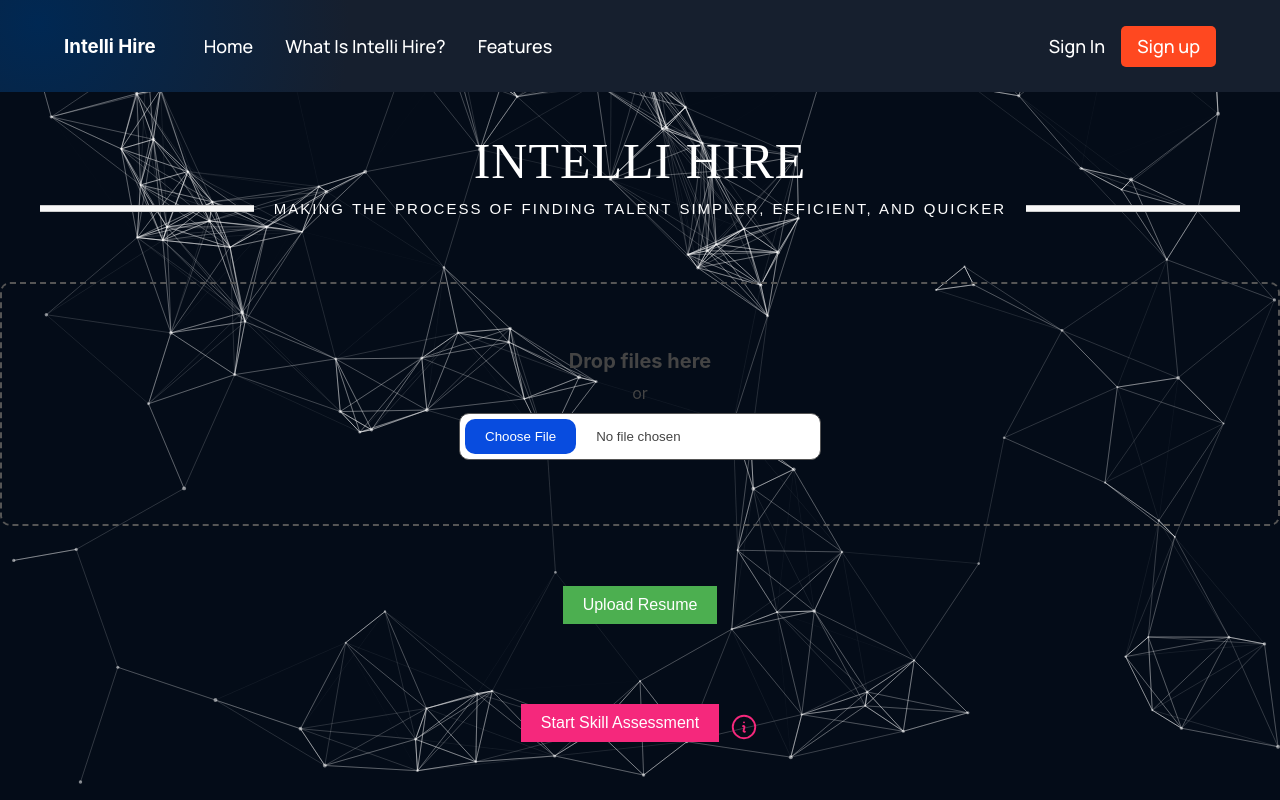
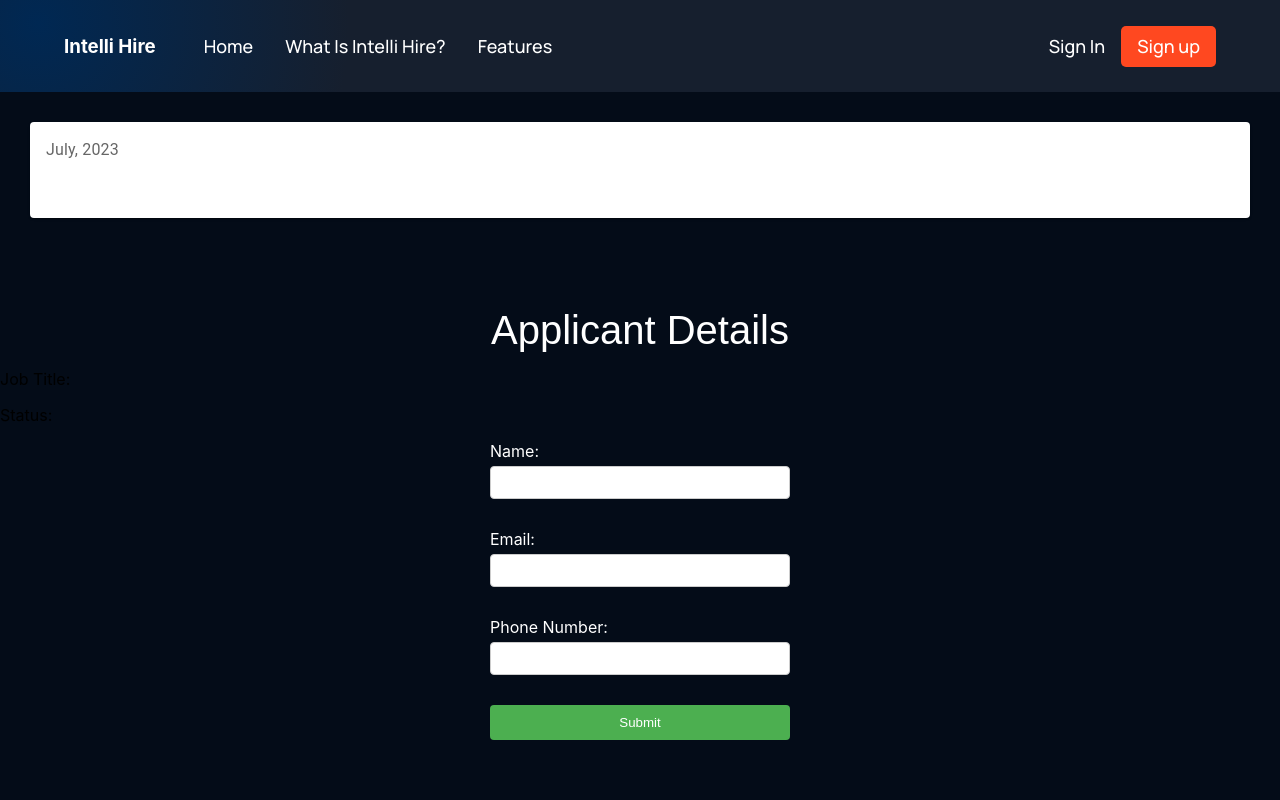
Before and after one commit to AyushModi123/Intelli-Hire, a React (Create React App) app in the folder res_valuator/: page /job/1 in a window 1280 px wide. Built offline with nearby package versions, Linux system fonts and the light colour scheme; no server answers.

Commit message:
candidate page updated

```diff
--- a/res_valuator/src/App.js
+++ b/res_valuator/src/App.js
@@ -12,6 +12,7 @@ import Dashboard from "./components/dashboard/dashboard";
 import JobDetails from "./components/dashboard/jobDetails";
 import Home from "./components/home/home";
 import MainCandidatepage from "./components/dashboard/job_table/Job_details_Candidatepage";
+import ApplicantDetails from "./components/candidate/candidate_detail";
 
 
 function App() {
@@ -33,7 +34,8 @@ function App() {
           <Route path="/dashboard" element={<Dashboard/>}/>
           <Route path="/dashboard/:jobId" element={<MainCandidatepage/>}/>
           <Route path="/signup" element={<Signup/>}/>
-          <Route path="/job/:id" element={<Upload randomId={randomId} />} />
+          <Route path="/job/:id" element={<ApplicantDetails/>} />
+          <Route path="/upload/:id" element={<Upload randomId={randomId}/>}/>
           <Route
             path={`/quiz/${randomId}`}
             element={<Quiz randomId={randomId} />}
--- /dev/null
+++ b/res_valuator/src/components/candidate/candidate-card/candidatejd.css
@@ -0,0 +1,3 @@
+.css-ysrc8t-MuiPaper-root-MuiCard-root{
+    margin: 30px;
+}
--- /dev/null
+++ b/res_valuator/src/components/candidate/candidate-card/candidatejd.js
@@ -0,0 +1,38 @@
+import * as React from "react";
+import { styled } from "@mui/material/styles";
+import Card from "@mui/material/Card";
+import CardHeader from "@mui/material/CardHeader";
+import CardContent from "@mui/material/CardContent";
+import IconButton from "@mui/material/IconButton";
+import Typography from "@mui/material/Typography";
+import "./candidatejd.css";
+
+const ExpandMore = styled((props) => {
+  const { expand, ...other } = props;
+  return <IconButton {...other} />;
+})(({ theme, expand }) => ({
+  transform: !expand ? "rotate(0deg)" : "rotate(180deg)",
+  marginLeft: "auto",
+  transition: theme.transitions.create("transform", {
+    duration: theme.transitions.duration.shortest,
+  }),
+}));
+
+export default function CandidateJobDescriptionCard({ job_desc, jobTitle }) {
+  const [expanded, setExpanded] = React.useState(false);
+
+  const handleExpandClick = () => {
+    setExpanded(!expanded);
+  };
+
+  return (
+    <Card sx={{ width: "auto" }}>
+      <CardHeader title={jobTitle} subheader="July, 2023" />
+      <CardContent>
+        <Typography variant="body2" color="text.secondary">
+          {job_desc}
+        </Typography>
+      </CardContent>
+    </Card>
+  );
+}
--- /dev/null
+++ b/res_valuator/src/components/candidate/candidate_detail.css
@@ -0,0 +1,43 @@
+/* Style the form container */
+form {
+    width: 300px;
+    margin: 0 auto;
+  }
+  h1{
+    text-align: center;
+  }
+
+  /* Style the form labels */
+  label {
+    display: block;
+    margin-bottom: 5px;
+    color: white;
+  }
+
+  /* Style the form inputs */
+  input[type="text"],
+  input[type="email"],
+  input[type="tel"] {
+    width: 100%;
+    padding: 8px;
+    margin-bottom: 10px;
+    border: 1px solid #ccc;
+    border-radius: 4px;
+    box-sizing: border-box;
+  }
+
+  /* Style the submit button */
+  input[type="submit"] {
+    width: 100%;
+    padding: 10px;
+    background-color: #4CAF50;
+    color: #fff;
+    border: none;
+    border-radius: 4px;
+    cursor: pointer;
+  }
+
+  /* Hover effect on the submit button */
+  input[type="submit"]:hover {
+    background-color: #45a049;
+  }
--- /dev/null
+++ b/res_valuator/src/components/candidate/candidate_detail.js
@@ -0,0 +1,76 @@
+import React, { useState, useEffect } from 'react';
+import { useNavigate, useParams } from 'react-router-dom';
+import axios from 'axios';
+import "./candidate_detail.css";
+import CandidateJobDescriptionCard from './candidate-card/candidatejd';
+
+const ApplicantDetails = () => {
+  const [name, setName] = useState('');
+  const [email, setEmail] = useState('');
+  const [phone, setPhone] = useState('');
+  const [jobTitle, setJobTitle] = useState('');
+  const [status, setStatus] = useState('');
+  const [job_desc,setjobdes]=useState('');
+  const navigate = useNavigate();
+  const { id } = useParams();
+
+  useEffect(() => {
+    const fetchData = async () => {
+      try {
+        const response = await axios.get(`http://127.0.0.1:5000/job/${id}/details`);
+
+        setJobTitle(response.data.job_title);
+        setStatus(response.data.status);
+        setjobdes(response.data.jd);
+        console.log(response.data.job_title);
+      } catch (error) {
+        console.error(error);
+      }
+    };
+
+    fetchData();
+  }, [id]);
+
+  const handleSubmit = async (e) => {
+    e.preventDefault();
+
+    try {
+      const data = {
+        name: name,
+        email: email,
+        phone: phone,
+      };
+
+      const response = await axios.post(`http://127.0.0.1:5000/job/${id}/details`, data);
+
+      navigate('/upload');
+    } catch (error) {
+      console.error(error);
+    }
+  };
+
+  return (
+    <div>
+      <CandidateJobDescriptionCard job_desc={job_desc} jobTitle={jobTitle}/>
+      <h1 style={{ color: "white", paddingTop: "60px" }}>Applicant Details</h1>
+      <div>
+        <p>Job Title: {jobTitle}</p>
+        <p>Status: {status}</p>
+      </div>
+      <form onSubmit={handleSubmit}>
+        <label htmlFor="name">Name:</label>
+        <input type="text" id="name" name="name" value={name} onChange={(e) => setName(e.target.value)} required /><br /><br />
+
+        <label htmlFor="email">Email:</label>
+        <input type="email" id="email" name="email" value={email} onChange={(e) => setEmail(e.target.value)} required /><br /><br />
+
+        <label htmlFor="phone">Phone Number:</label>
+        <input type="tel" id="phone" name="phone" value={phone} onChange={(e) => setPhone(e.target.value)} required /><br /><br />
+
+        <input type="submit" value="Submit" />
+      </form>
+    </div>
+  );
+};
+
+export default ApplicantDetails;
--- a/res_valuator/src/components/candidate/quiz.js
+++ b/res_valuator/src/components/candidate/quiz.js
@@ -1,5 +1,5 @@
 import React, { useEffect, useState } from "react";
-import { useNavigate } from "react-router-dom";
+import {useNavigate,useParams } from 'react-router-dom';
 
 const Quiz = ({ randomId }) => {
   const [questions, setQuestions] = useState([]);
@@ -7,9 +7,10 @@ const Quiz = ({ randomId }) => {
   const [currentQuestionIndex, setCurrentQuestionIndex] = useState(0);
   const [secondsLeft, setSecondsLeft] = useState(30);
   const navigate = useNavigate();
+  const { id } = useParams();
 
   useEffect(() => {
-    fetch(`http://127.0.0.1:5000/quiz/${randomId}`)
+    fetch(`http://127.0.0.1:5000/job/${id}/quiz`)
       .then((res) => res.json())
       .then((data) => {
         setQuestions(data);
@@ -48,7 +49,7 @@ const Quiz = ({ randomId }) => {
 
   const handleSubmit = () => {
     const scoreData = { score };
-    fetch(`http://127.0.0.1:5000/quiz/${randomId}`, {
+    fetch(`http://127.0.0.1:5000/job/${id}/quiz`, {
       method: "POST",
       headers: {
         "Content-Type": "application/json",
--- a/res_valuator/src/components/candidate/result.js
+++ b/res_valuator/src/components/candidate/result.js
@@ -1,9 +1,10 @@
 import React, { useEffect, useState } from "react";
-import { useNavigate } from "react-router-dom";
+import {useNavigate,useParams } from 'react-router-dom';
 
 const Result = (randomId) => {
   const [finalverdict, setFinalVerdict] = useState({});
   const [score,setscore]=useState(null);
+  const { id } = useParams();
 
   const navigate = useNavigate();
 
@@ -20,7 +21,7 @@ const Result = (randomId) => {
   }, [navigate]);
 
   useEffect(() => {
-    fetch("http://127.0.0.1:5000/result")
+    fetch(`http://127.0.0.1:5000/job/${id}/result`)
       .then((res) => res.json())
       .then((data) => {
         setFinalVerdict(data);
--- a/res_valuator/src/components/candidate/upload.js
+++ b/res_valuator/src/components/candidate/upload.js
@@ -1,5 +1,5 @@
 import React, { useState } from "react";
-import { useNavigate } from "react-router-dom";
+import {useNavigate,useParams } from 'react-router-dom';
 import MyParticleElement from "./MyParticle";
 
 function Upload({ randomId }) {
@@ -7,6 +7,7 @@ function Upload({ randomId }) {
   const [resume, setResume] = useState(null);
   const [hover, setHover] = useState(false);
   const [startassessment, setstartassessment] = useState(false);
+  const { id } = useParams();
 
   const handleResumeUpload = (event) => {
     const uploadedFile = event.target.files[0];
@@ -30,7 +31,7 @@ function Upload({ randomId }) {
       const formData = new FormData();
       formData.append("resume", resume);
 
-      fetch("http://127.0.0.1:5000/upload", {
+      fetch(`http://127.0.0.1:5000/job/${id}/upload`, {
         method: "POST",
         body: formData,
       })
--- /dev/null
+++ b/res_valuator/src/components/dashboard/job_table/card.css
@@ -0,0 +1,3 @@
+.css-ysrc8t-MuiPaper-root-MuiCard-root{
+    margin: 30px;
+}
--- a/res_valuator/src/components/dashboard/job_table/card.js
+++ b/res_valuator/src/components/dashboard/job_table/card.js
@@ -9,6 +9,7 @@ import IconButton from '@mui/material/IconButton';
 import Typography from '@mui/material/Typography';
 import ShareIcon from '@mui/icons-material/Share';
 import ExpandMoreIcon from '@mui/icons-material/ExpandMore';
+import './card.css'
 
 const ExpandMore = styled((props) => {
   const { expand, ...other } = props;
```
Also changed, not shown: 1 other file (tests, documents, lock files or other folders).
